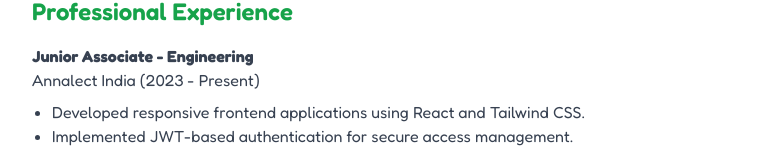
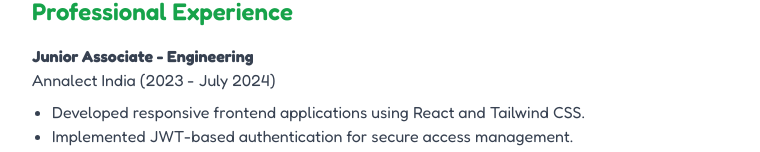
Before and after one commit to sachidanandaDhal/Sachin_Portfolio, a React (Vite) app: page / in a window 1280 px wide. Shown: the part 1273-1425 px from the top of the page, without its empty margins (80-840 px from the left). Built offline with nearby package versions, Linux system fonts and the light colour scheme.

Commit message:
`Update education and work experience details in About component`

```diff
--- a/src/components/About.jsx
+++ b/src/components/About.jsx
@@ -15,7 +15,7 @@ function About() {
           <h2 className="text-green-600 font-semibold text-2xl mb-4">Education & Training</h2>
           <ul className="list-disc pl-5 space-y-2 text-gray-700">
             <li>
-              <strong>MCA</strong>, GIET University, Bangalore (2023 - 2024)
+              <strong>MCA</strong>, GIET University, Bangalore (2021 - 2023)
               <br /> Secured distinction in final-year projects involving web application development.
             </li>
             <li>
@@ -54,7 +54,7 @@ function About() {
           <div className="space-y-6 text-gray-700">
             <div>
               <h3 className="font-bold">Junior Associate - Engineering</h3>
-              <span>Annalect India (2023 - Present)</span>
+              <span>Annalect India (2023 - July 2024)</span>
               <ul className="list-disc pl-5 mt-2">
                 <li>Developed responsive frontend applications using React and Tailwind CSS.</li>
                 <li>Implemented JWT-based authentication for secure access management.</li>
```
